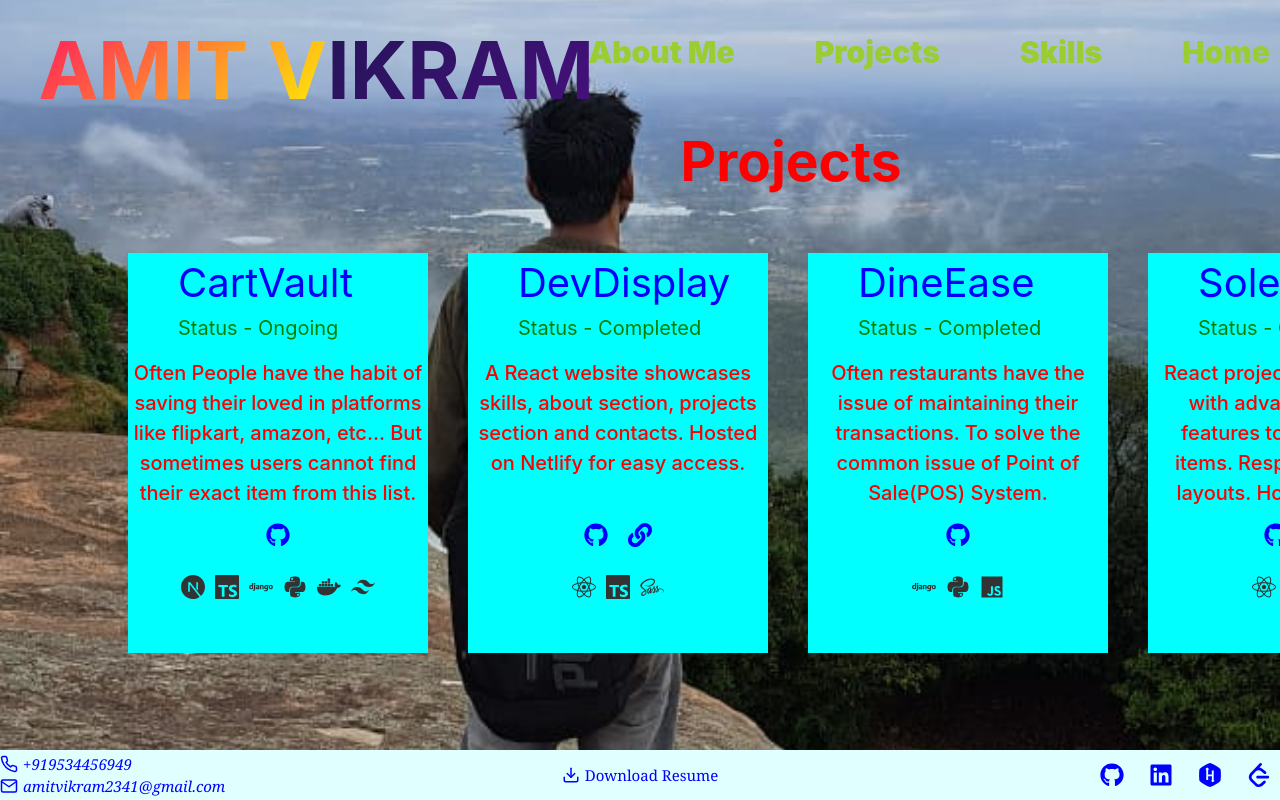
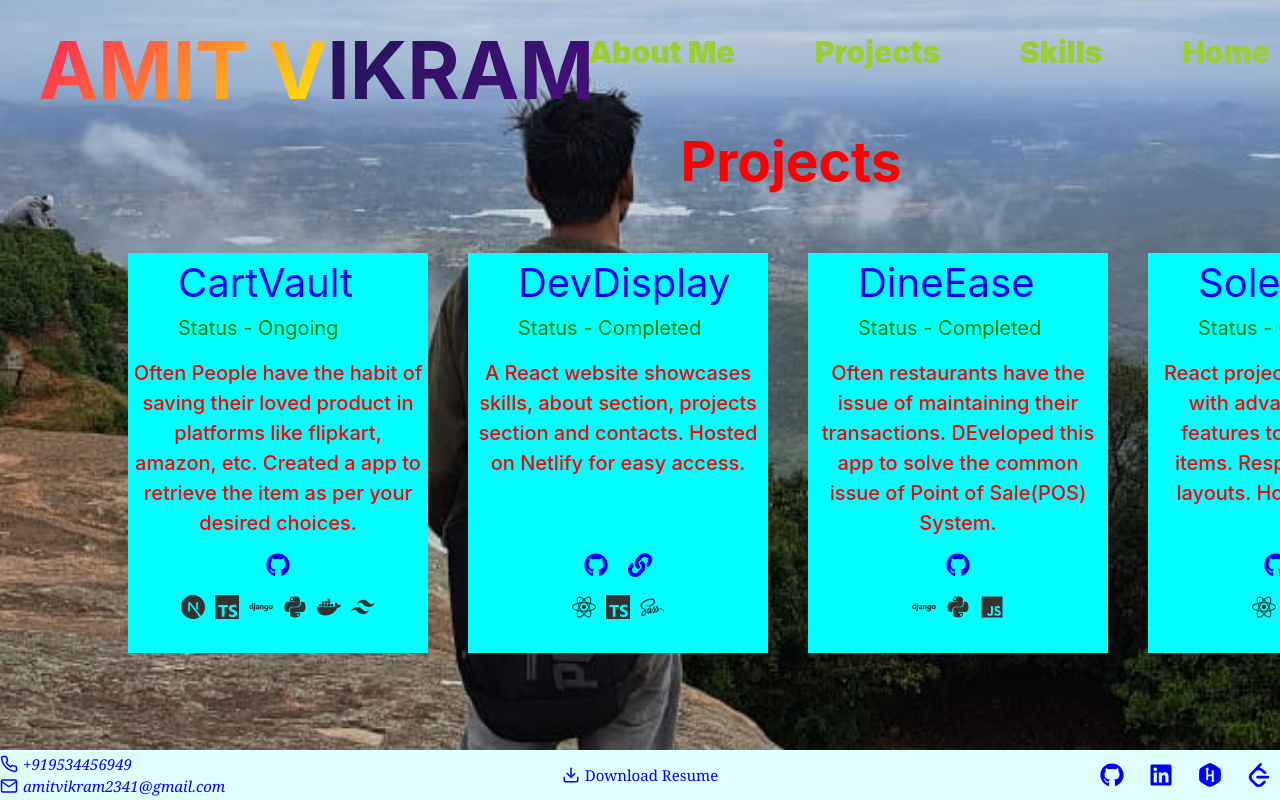
Before and after one commit to amvi234/DevDisplay, a React (Vite) app: page /projects in a window 1280 px wide. Shown: the top 800 px of the page. Built offline with nearby package versions, Linux system fonts and the light colour scheme.

Commit message:
fix: minor bug of typo and css in project page

```diff
--- a/src/components/Projects.tsx
+++ b/src/components/Projects.tsx
@@ -24,9 +24,9 @@ const Projects = () => {
     };
 
     const items = [
-        { name: 'CartVault', GitHub: "https://github.com/amvi234/CartVault", LiveLink: "", Tech: ['NextJS', 'Typescript', 'DJango', 'Python', 'Docker', 'Tailwind CSS'], Status: "Ongoing", Description: "Often People have the habit of saving their loved in platforms like flipkart, amazon, etc... But sometimes users cannot find their exact item from this list. " },
+        { name: 'CartVault', GitHub: "https://github.com/amvi234/CartVault", LiveLink: "", Tech: ['NextJS', 'Typescript', 'DJango', 'Python', 'Docker', 'Tailwind CSS'], Status: "Ongoing", Description: "Often People have the habit of saving their loved product in platforms like flipkart, amazon, etc. Created a app to retrieve the item as per your desired choices." },
         { name: 'DevDisplay', GitHub: "https://github.com/amvi234/DevDisplay", LiveLink: "https://amitvikramportfolio.netlify.app/", Tech: ['ReactJS', 'TypeScript', 'SASS'], Status: "Completed", Description: "A React website showcases skills, about section, projects section and contacts. Hosted on Netlify for easy access." },
-        { name: 'DineEase', GitHub: "https://github.com/amvi234/DineEase", LiveLink: "", Tech: ['Django', 'Python', 'AJAX'], Status: "Completed", Description: "Often restaurants have the issue of maintaining their transactions. To solve the common issue of Point of Sale(POS) System." },
+        { name: 'DineEase', GitHub: "https://github.com/amvi234/DineEase", LiveLink: "", Tech: ['Django', 'Python', 'AJAX'], Status: "Completed", Description: "Often restaurants have the issue of maintaining their transactions. DEveloped this app to solve the common issue of Point of Sale(POS) System." },
         { name: 'SoleMate', GitHub: "https://github.com/amvi234/SoleMate", LiveLink: "https://advance-filtering-e-com.netlify.app/", Tech: ['React', 'Javascript', 'CSS'], Status: "Completed", Description: "React project displays items with advanced filtering features to sort the shoe items. Responsive with all layouts. Hosted on netlify" }
     ];
 
--- a/src/sass/components/_projects.scss
+++ b/src/sass/components/_projects.scss
@@ -47,7 +47,6 @@
             color: red;
             font-size: 2rem;
             top: 10rem;
-            overflow: scroll;
         }
 
         &--status {
@@ -64,7 +63,7 @@
             display: flex;
             flex-wrap: wrap;
             gap: 1rem;
-            top: 32rem;
+            top: 34rem;
             left: 5rem;
             right: 5rem;
             justify-content: center;
@@ -77,7 +76,7 @@
 
         &--links {
             position: relative;
-            top: 22rem;
+            top: 25rem;
             display: flex;
             flex-direction: row;
             justify-content: center;
```
